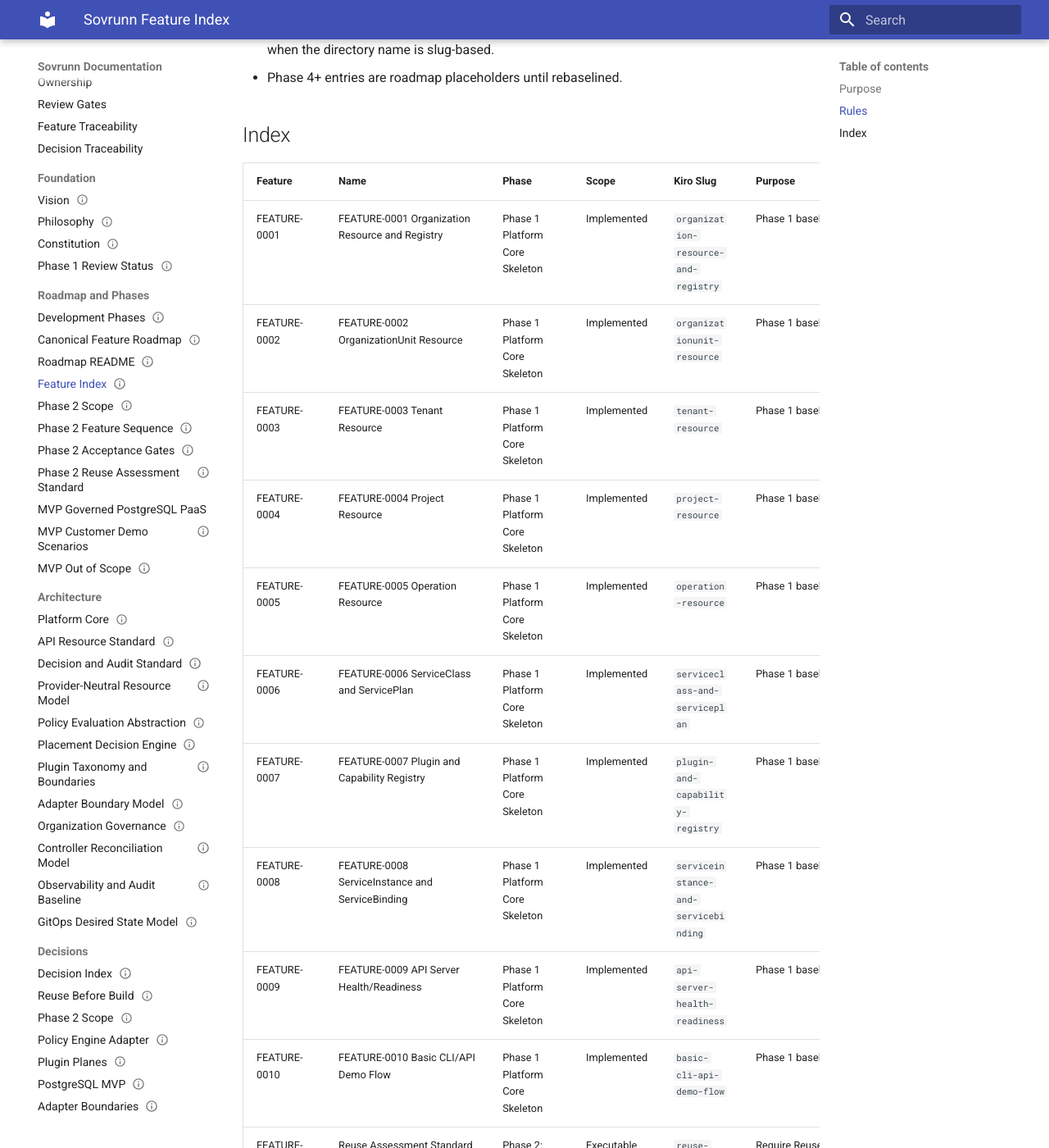
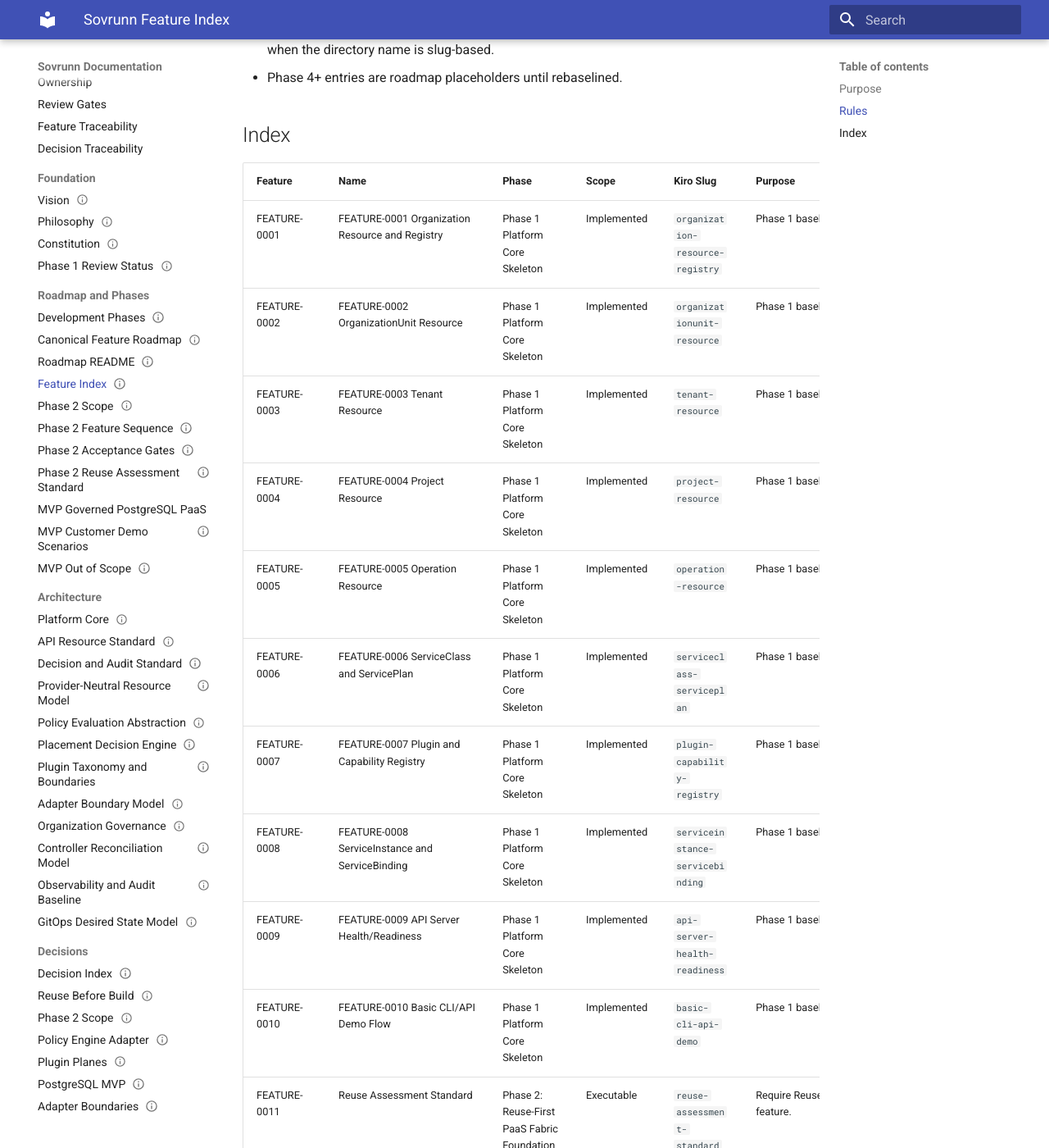
Before and after one commit to sanjeevksaini/sovrunn, an MkDocs documentation site: the page built from docs/features/FEATURE_INDEX.md, in a window 1280 px wide and 1400 px high, scrolled down 459 px. Shown: the whole window at 82% size. Built offline with MkDocs 1.6.1 and Material for MkDocs 9.7.7, drawn with Linux system fonts in a browser that asks for light colours.

Commit message:
chore: align feature index and legacy gate behavior

```diff
--- a/docs/features/FEATURE_INDEX.md
+++ b/docs/features/FEATURE_INDEX.md
@@ -24,16 +24,16 @@
 
 | Feature | Name | Phase | Scope | Kiro Slug | Purpose |
 |---|---|---|---|---|---|
-| FEATURE-0001 | FEATURE-0001 Organization Resource and Registry | Phase 1 Platform Core Skeleton | Implemented | `organization-resource-and-registry` | Phase 1 baseline feature. |
+| FEATURE-0001 | FEATURE-0001 Organization Resource and Registry | Phase 1 Platform Core Skeleton | Implemented | `organization-resource-registry` | Phase 1 baseline feature. |
 | FEATURE-0002 | FEATURE-0002 OrganizationUnit Resource | Phase 1 Platform Core Skeleton | Implemented | `organizationunit-resource` | Phase 1 baseline feature. |
 | FEATURE-0003 | FEATURE-0003 Tenant Resource | Phase 1 Platform Core Skeleton | Implemented | `tenant-resource` | Phase 1 baseline feature. |
 | FEATURE-0004 | FEATURE-0004 Project Resource | Phase 1 Platform Core Skeleton | Implemented | `project-resource` | Phase 1 baseline feature. |
 | FEATURE-0005 | FEATURE-0005 Operation Resource | Phase 1 Platform Core Skeleton | Implemented | `operation-resource` | Phase 1 baseline feature. |
-| FEATURE-0006 | FEATURE-0006 ServiceClass and ServicePlan | Phase 1 Platform Core Skeleton | Implemented | `serviceclass-and-serviceplan` | Phase 1 baseline feature. |
-| FEATURE-0007 | FEATURE-0007 Plugin and Capability Registry | Phase 1 Platform Core Skeleton | Implemented | `plugin-and-capability-registry` | Phase 1 baseline feature. |
-| FEATURE-0008 | FEATURE-0008 ServiceInstance and ServiceBinding | Phase 1 Platform Core Skeleton | Implemented | `serviceinstance-and-servicebinding` | Phase 1 baseline feature. |
+| FEATURE-0006 | FEATURE-0006 ServiceClass and ServicePlan | Phase 1 Platform Core Skeleton | Implemented | `serviceclass-serviceplan` | Phase 1 baseline feature. |
+| FEATURE-0007 | FEATURE-0007 Plugin and Capability Registry | Phase 1 Platform Core Skeleton | Implemented | `plugin-capability-registry` | Phase 1 baseline feature. |
+| FEATURE-0008 | FEATURE-0008 ServiceInstance and ServiceBinding | Phase 1 Platform Core Skeleton | Implemented | `serviceinstance-servicebinding` | Phase 1 baseline feature. |
 | FEATURE-0009 | FEATURE-0009 API Server Health/Readiness | Phase 1 Platform Core Skeleton | Implemented | `api-server-health-readiness` | Phase 1 baseline feature. |
-| FEATURE-0010 | FEATURE-0010 Basic CLI/API Demo Flow | Phase 1 Platform Core Skeleton | Implemented | `basic-cli-api-demo-flow` | Phase 1 baseline feature. |
+| FEATURE-0010 | FEATURE-0010 Basic CLI/API Demo Flow | Phase 1 Platform Core Skeleton | Implemented | `basic-cli-api-demo` | Phase 1 baseline feature. |
 | FEATURE-0011 | Reuse Assessment Standard | Phase 2: Reuse-First PaaS Fabric Foundation | Executable | `reuse-assessment-standard` | Require Reuse / Wrap / Extend / Build decision for every feature. |
 | FEATURE-0012 | API, Resource Naming, Status, and Validation Standard | Phase 2: Reuse-First PaaS Fabric Foundation | Executable | `api-resource-naming-status-and-validation-standard` | Establish API/resource conventions, status, conditions, references, validation, and API boundary classification. |
 | FEATURE-0013 | Decision Object and AuditEvent Standard | Phase 2: Reuse-First PaaS Fabric Foundation | Executable | `decision-object-and-auditevent-standard` | Define common decision and audit event structure. |
```
Also changed, not shown: 1 other file.
